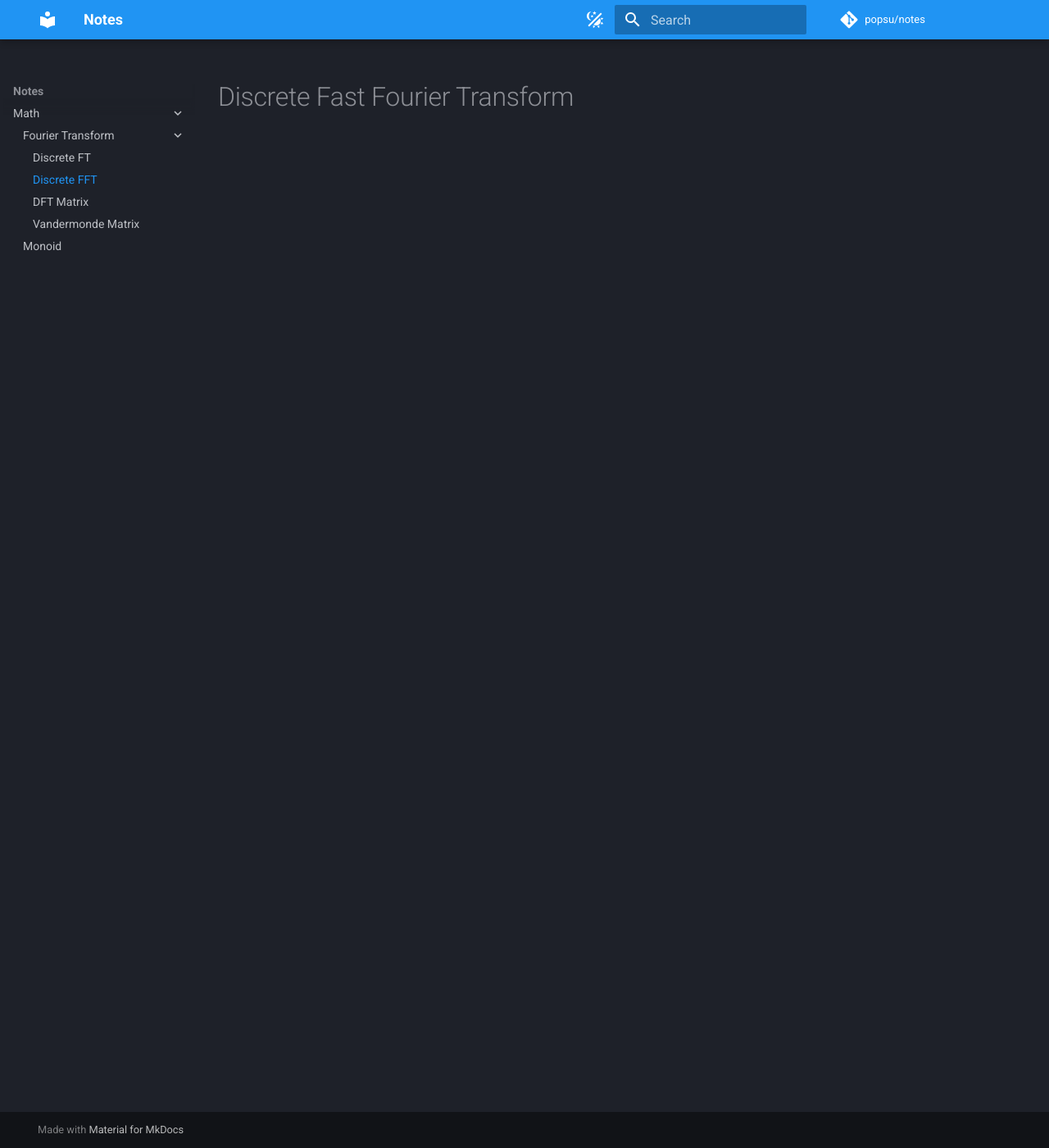
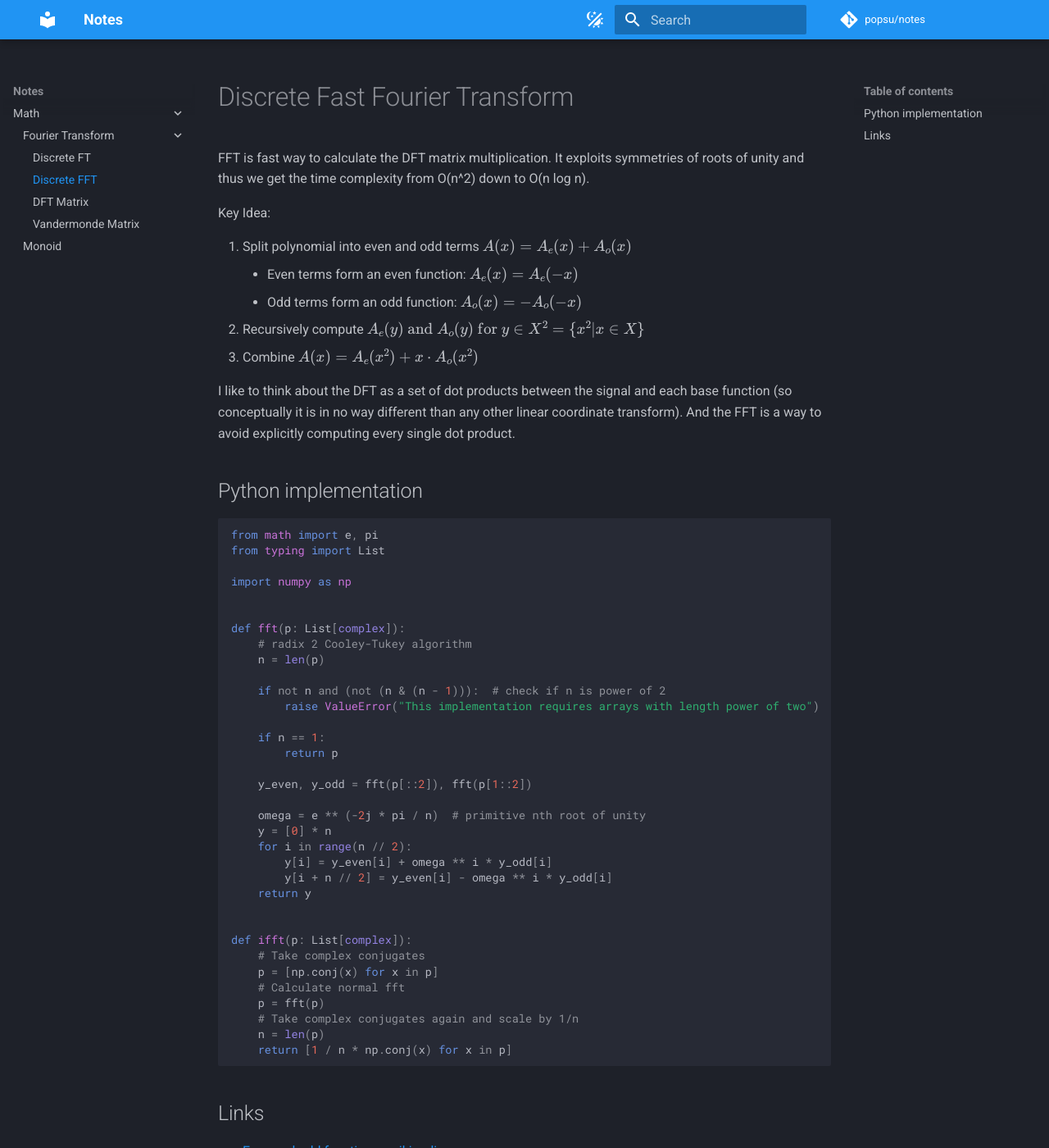
Before and after one commit to popsu/notes, an MkDocs documentation site: the page built from docs/math/discrete_fft.md, in a window 1280 px wide and 1400 px high. Shown: the whole window at 82% size. Built offline with MkDocs 1.6.1 and Material for MkDocs 9.7.7, drawn with Linux system fonts in a browser that asks for light colours; nearby versions of some CDN libraries; a script that is not in the unit is left out; comment, search, counter and statistics services are not loaded; some of the changed text lies outside the part shown.

Commit message:
Update discrete fft

````diff
--- a/docs/math/discrete_fft.md
+++ b/docs/math/discrete_fft.md
@@ -1 +1,57 @@
 # Discrete Fast Fourier Transform
+
+FFT is fast way to calculate the DFT matrix multiplication. It exploits symmetries of roots of unity and thus we get the time complexity from O(n^2) down to O(n log n).
+
+Key Idea:
+
+1. Split polynomial into even and odd terms $A(x) = A_e(x) + A_o(x)$
+    - Even terms form an even function: $A_e(x) = A_e(-x)$
+    - Odd terms form an odd function: $A_o(x) = -A_o(-x)$
+2. Recursively compute $A_e(y) \text{ and } A_o(y) \text{ for } y \in X^2 = \{x^2 | x \in X\}$
+3. Combine $A(x) = A_e(x^2) + x \cdot A_o(x^2)$
+
+I like to think about the DFT as a set of dot products between the signal and each base function (so conceptually it is in no way different than any other linear coordinate transform). And the FFT is a way to avoid explicitly computing every single dot product.
+
+## Python implementation
+
+```python
+from math import e, pi
+from typing import List
+
+import numpy as np
+
+
+def fft(p: List[complex]):
+    # radix 2 Cooley-Tukey algorithm
+    n = len(p)
+
+    if not n and (not (n & (n - 1))):  # check if n is power of 2
+        raise ValueError("This implementation requires arrays with length power of two")
+
+    if n == 1:
+        return p
+
+    y_even, y_odd = fft(p[::2]), fft(p[1::2])
+
+    omega = e ** (-2j * pi / n)  # primitive nth root of unity
+    y = [0] * n
+    for i in range(n // 2):
+        y[i] = y_even[i] + omega ** i * y_odd[i]
+        y[i + n // 2] = y_even[i] - omega ** i * y_odd[i]
+    return y
+
+
+def ifft(p: List[complex]):
+    # Take complex conjugates
+    p = [np.conj(x) for x in p]
+    # Calculate normal fft
+    p = fft(p)
+    # Take complex conjugates again and scale by 1/n
+    n = len(p)
+    return [1 / n * np.conj(x) for x in p]
+```
+
+## Links
+
+- [Even and odd functions - wikipedia](https://en.wikipedia.org/wiki/Even_and_odd_functions)
+- [The Fast Fourier Transform (FFT): Most Ingenious Algorithm Ever? - youtube](https://www.youtube.com/watch?v=h7apO7q16V0)
````
Also changed, not shown: docs/math/discrete_fourier_transform.md (+2 -2 lines), 1 other file.
